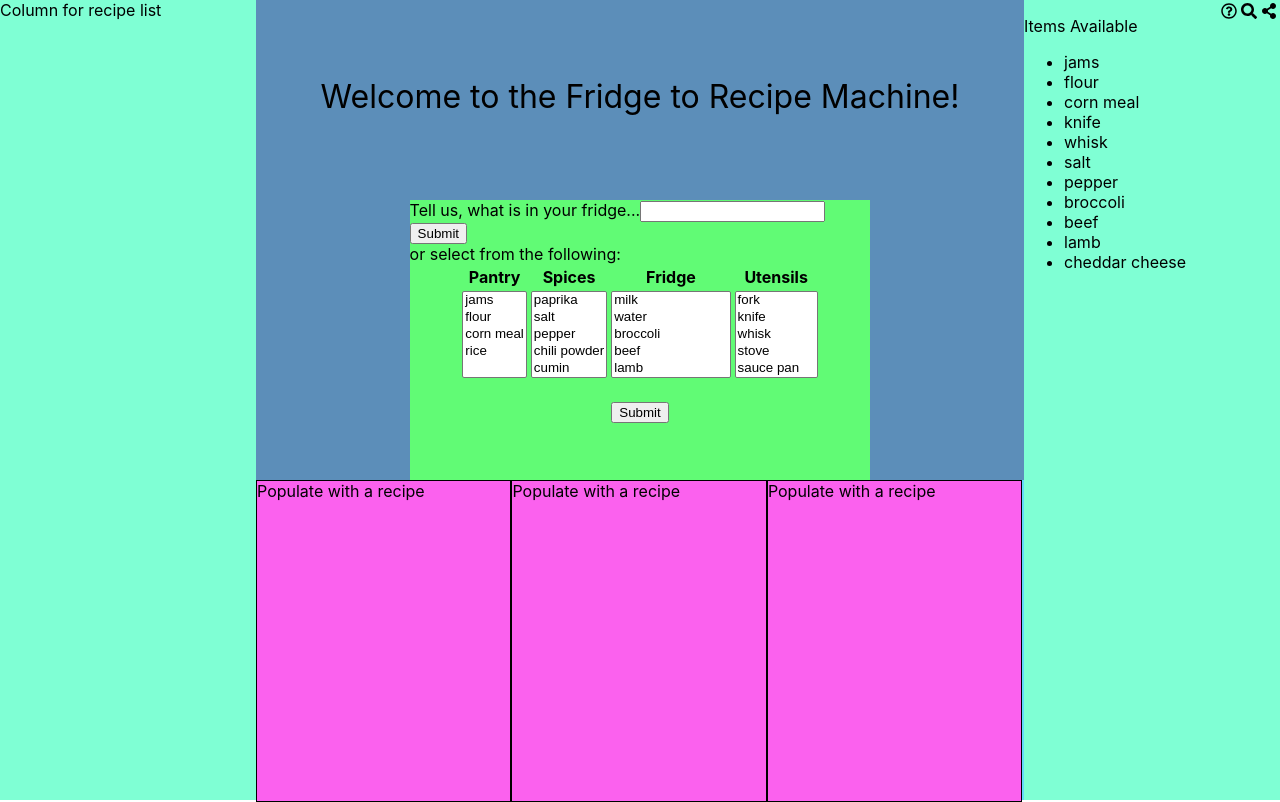
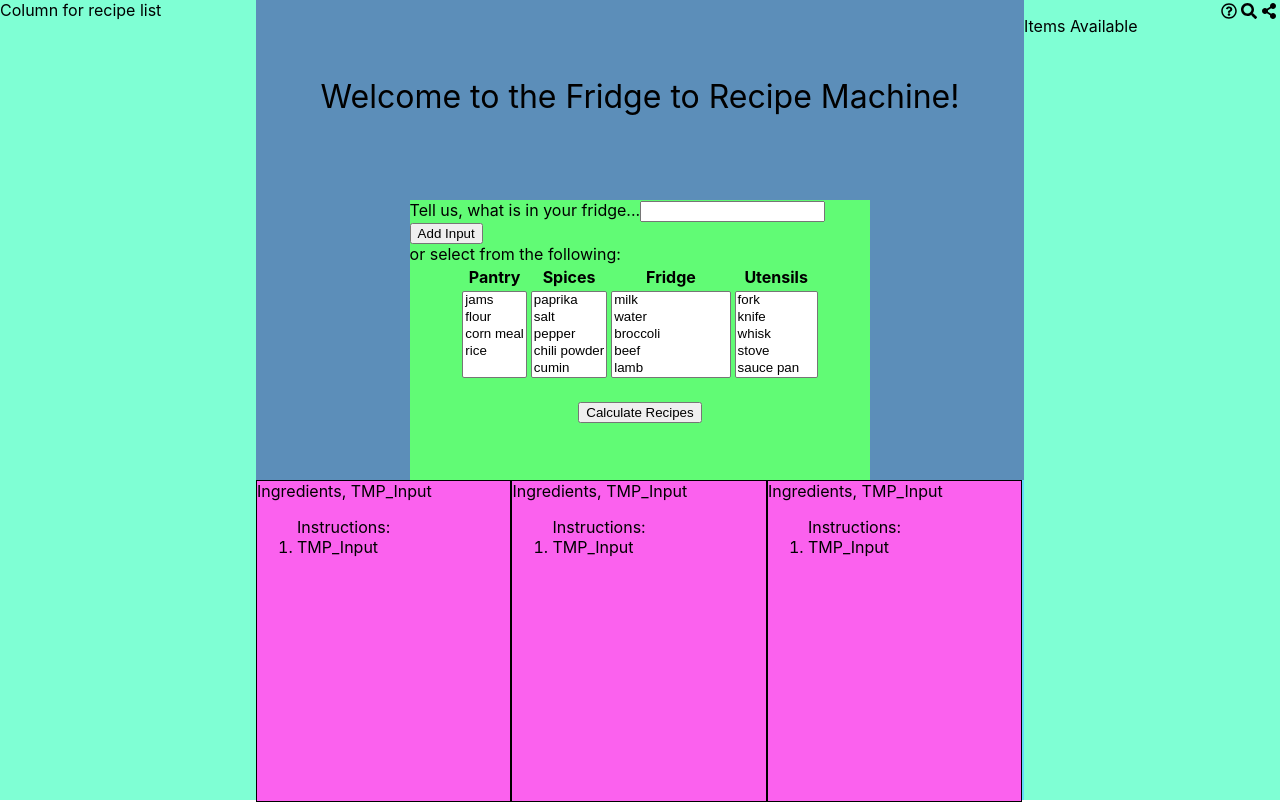
Before and after one commit to langet0695/cs_361, a React (Create React App) app in the folder fridge_food/: page / in a window 1280 px wide. Built offline with nearby package versions, Linux system fonts and the light colour scheme.

Commit message:
mvp ready

```diff
--- a/fridge_food/src/App.js
+++ b/fridge_food/src/App.js
@@ -4,6 +4,7 @@ import React from 'react';
 // import HomePage from './pages/MiniPage';
 import Input_items from './data/input_items.js';
 import User_inputs from './data/user_inputs.js'
+import PossibleRecipes from './data/possible_recipes';
 import Homepage from './pages/Homepage';
 
 function App() {
@@ -14,7 +15,7 @@ function App() {
             <Router>
                 <Route path="/" exact>
                   {/* <HomePage ValidMinis={ValidMinis}/> */}
-                  <Homepage Input_items={Input_items} User_inputs={User_inputs}/>
+                  <Homepage Input_items={Input_items} User_inputs={User_inputs} PossibleRecipes={PossibleRecipes}/>
                 </Route>
             </Router>
       </body>
--- a/fridge_food/src/components/dropdowns.js
+++ b/fridge_food/src/components/dropdowns.js
@@ -1,11 +1,11 @@
 import React, { useState } from 'react';
 
-function DropDown({ input }){
+function DropDown({ input, addInput }){
     return (
         <>
-            <select size="5" multiple>
+            <select size="5" multiple onChange={e => addInput(e.target.value)}>
                 {
-                    input.map((item, key) => <option value={key}>{item}</option>)
+                    input.map((item, key) => <option value={item} >{item}</option>)
                 }
             </select>
         </>
--- a/fridge_food/src/components/recipe_card.js
+++ b/fridge_food/src/components/recipe_card.js
@@ -1,10 +1,13 @@
 import React, { useState } from 'react';
 
 function ReipeCard({ input }){
+
     return (
         <>
             <div class="recipe_box">
-                Populate with a recipe
+                Ingredients{input['ingredients'].reduce((a, b) => a + ', ' + b, '')}
+                {/* <p>Instructions: {input['instructions'].map((item, key) => <p>{item}</p>)}</p> */}
+                <ol>Instructions: {input['instructions'].map((item, key) => <li>{item}</li>)}</ol>
             </div>
         </>
     );
--- /dev/null
+++ b/fridge_food/src/data/possible_recipes.js
@@ -0,0 +1,8 @@
+const possible_recipes = {
+    "TBD": {"ingredients":["TMP_Input"], "instructions":["TMP_Input"]},
+    "None": {"ingredients":["No Recipe Found"], "instructions":["No Recipe Found"]},
+    "bean_stew": {"ingredients":["beans", "potatoes", "salt", "pepper", "lamb"], "instructions":["Soak the beans for 24 hours.", "Boil beans and potatoes for 1 hour.", "Add Salt, Pepper and Lamb and simmer for 40 min", "Serve warm!"]},
+    "hamburger": {"ingredients":["beef", "cheese", "pepper", "salt", "buns", "onion"], "instructions":["Mix Salt and Pepper into ground beef", "Slice Onions", "Form meat mixture into 1/4 pound patties", "Grill on medium heat for 2 minutes on each side", "Place burgers on bun and layer on top with cheese."]},
+    "bread": {"ingredients":["flour", "water", "salt", "yeast"], "instructions":["1000g of Flour and 760g of water and let sit for 20 min ", "Mix in 24g of salt and a scant 1/4tsp of yeast", "Fold 3 times over 90 minutes", "Let rise overnight", "Bake in oven at 475 Farenheit for 50 min"]}
+}
+export default possible_recipes
--- a/fridge_food/src/pages/Homepage.js
+++ b/fridge_food/src/pages/Homepage.js
@@ -5,11 +5,34 @@ import DropDown from '../components/dropdowns';
 import InputList from '../components/input_lists';
 import RecipeCard from '../components/recipe_card';
 
+
 //
 //THIS PAGE IS FOR TESTING ONLY
 //
 
-function Homepage({ Input_items, User_inputs }) {
+function Homepage({ Input_items, User_inputs, PossibleRecipes }) {
+
+    const [userInput, setInput] = useState([])
+    const [textInput, setTextInput] = useState('')
+    const [suggestedRecipes, setSuggestedRecipes] = useState(['TBD', 'TBD', 'TBD'])
+
+    function updateTextInput(input){
+        setTextInput(input)
+    }
+
+    function addInput(input){
+        const newInput = userInput.slice()
+        newInput.push(input)
+        setInput(newInput)
+    }
+
+    function calcRecipes(){
+        const tmp_recipes = suggestedRecipes.slice()
+        tmp_recipes.splice(0, 1, 'hamburger')
+        tmp_recipes.splice(1, 1, 'bread')
+        tmp_recipes.splice(2, 1, 'None')
+        setSuggestedRecipes(tmp_recipes)
+    }
 
     return (
         <>
@@ -27,10 +50,10 @@ function Homepage({ Input_items, User_inputs }) {
                 <div class="information_center">
                     <div class="center_inputs">
                         <div>
-                            <form>
+                            <form >
                                 <label for="text_input">Tell us, what is in your fridge...</label>
-                                <input type="text" id="text_input" name="text_input"></input>
-                                <input type="submit"></input><br></br>
+                                <input type="text" id="text_input" name="text_input" onChange={e => updateTextInput(e.target.value)}></input>
+                                <button type="button" onClick={e => addInput(textInput)}>Add Input</button><br></br>
                             </form>
                             <form>
                                 <label for="drop_downs">or select from the following:</label><br></br>
@@ -44,30 +67,30 @@ function Homepage({ Input_items, User_inputs }) {
                                         </tr>
                                         <tr>
                                             <th>
-                                                <DropDown input={Input_items['pantry']}></DropDown>
+                                                <DropDown input={Input_items['pantry']} addInput={addInput}></DropDown>
                                             </th>
                                             <th>
-                                                <DropDown input={Input_items['spices']}></DropDown>
+                                                <DropDown input={Input_items['spices']} addInput={addInput}></DropDown>
                                             </th>
                                             <th>
-                                                <DropDown input={Input_items['fridge']}></DropDown>
+                                                <DropDown input={Input_items['fridge']} addInput={addInput}></DropDown>
                                             </th>
                                             <th>
-                                                <DropDown input={Input_items['utensils']}></DropDown>
+                                                <DropDown input={Input_items['utensils']} addInput={addInput}></DropDown>
                                             </th>
                                         </tr>
                                     </table>
                                     <br></br>
-                                    <input type="submit"></input>
+                                    <button type="button" onClick={e => calcRecipes()}>Calculate Recipes</button>
                                 </center>
                             </form>
                         </div>
                     </div>
                 </div>
                 <div>
-                    <RecipeCard input="TMP"></RecipeCard>
-                    <RecipeCard input="TMP"></RecipeCard>
-                    <RecipeCard input="TMP"></RecipeCard>
+                    <RecipeCard input={PossibleRecipes[suggestedRecipes[0]]}></RecipeCard>
+                    <RecipeCard input={PossibleRecipes[suggestedRecipes[1]]}></RecipeCard>
+                    <RecipeCard input={PossibleRecipes[suggestedRecipes[2]]}></RecipeCard>
                 </div>
             </div>
             <div class="information_container">
@@ -80,7 +103,7 @@ function Homepage({ Input_items, User_inputs }) {
                 </table>
                 <p>
                     Items Available
-                    <InputList input={User_inputs}></InputList>
+                    <InputList input={userInput}></InputList>
                 </p>
             </div>
         </>
```
